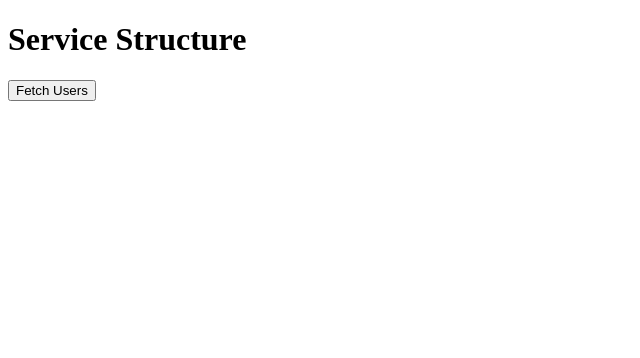
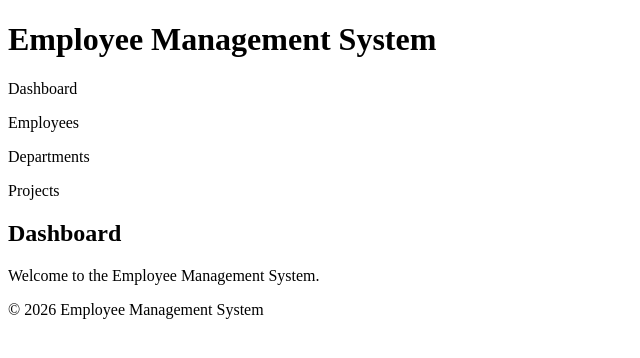
Before and after one commit to abdullahshabir31/React-Learning, a React (Vite) app: page / in a window 1280 px wide. Shown: the top 358 px of the page, without its empty margins (0-640 px from the left). Built offline with nearby package versions, Linux system fonts and the light colour scheme.

Commit message:
Update App for scalable project structure

```diff
--- a/src/App.jsx
+++ b/src/App.jsx
@@ -1,7 +1,7 @@
-import ServiceStructure from "./15-Project-Structure/04-service-structure";
+import ScalableProjectStructure from "./15-Project-Structure/05-scalable-project-structure";
 
 function App() {
-  return <ServiceStructure />;
+  return <ScalableProjectStructure />;
 }
 
 export default App;
```
